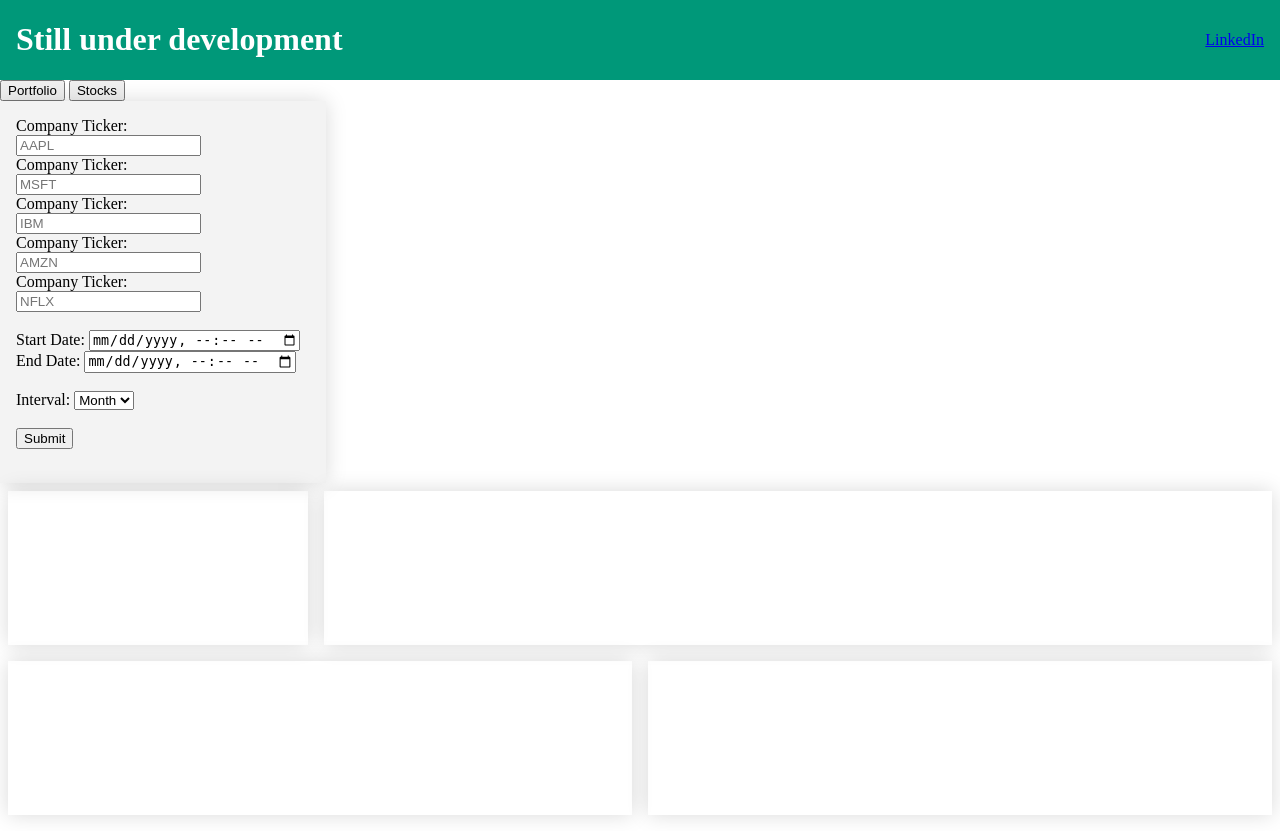
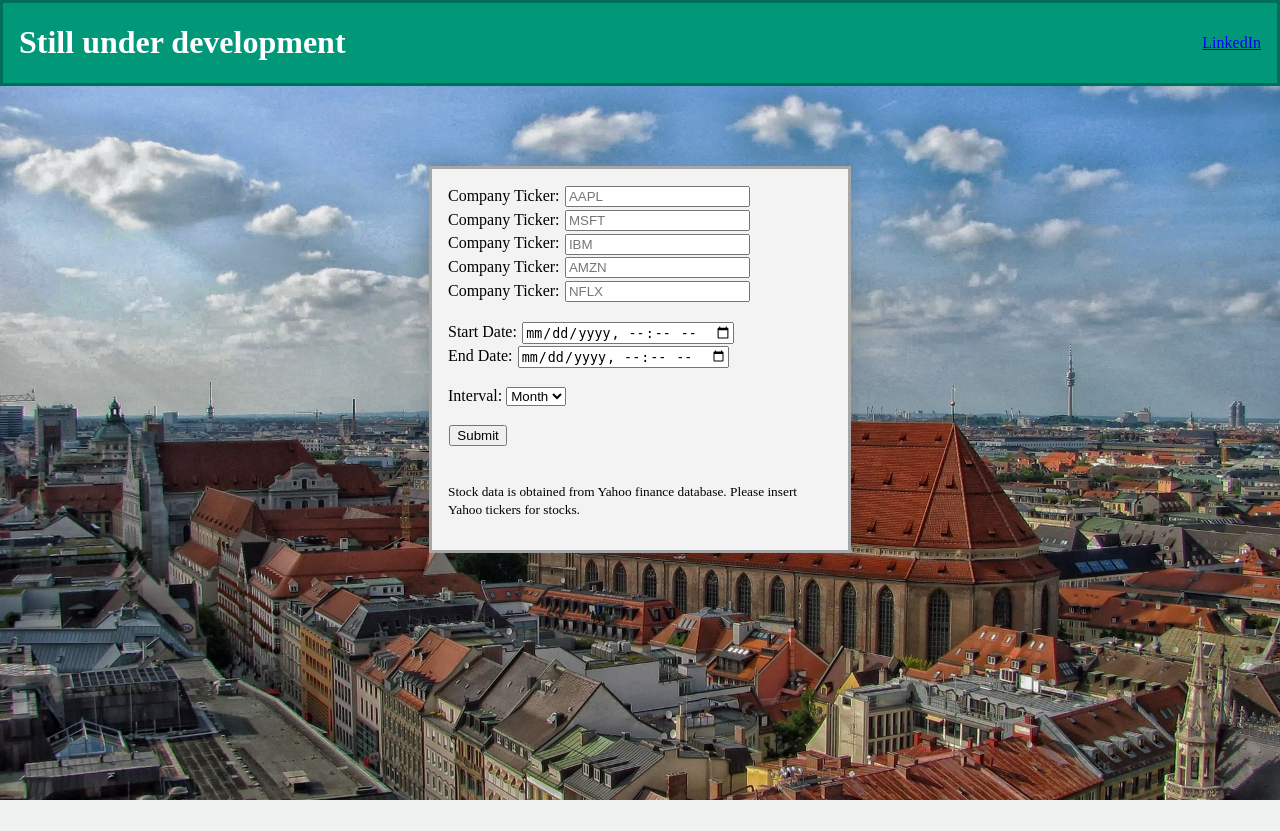
Before and after one commit to jessekeranen/webApp, a Flask app: page / in a window 1280 px wide. After the commit the page ends 800 px from the top, so only its background shows below. Run offline with Flask 2, Linux system fonts and the light colour scheme; a map, chart or similar area stays blank; some libraries are stand-ins or nearby versions.

Commit message:
Layout improvements

```diff
--- a/app.py
+++ b/app.py
@@ -7,7 +7,7 @@ app.secret_key = "jesse"
 
 @app.route('/')
 def hello():
-    return render_template("index.html")
+    return render_template("start_page.html")
 
 
 @app.route("/echo", methods=['POST', 'GET'])
@@ -19,7 +19,6 @@ def calculate():
     interval = str(request.form["interval"])
 
     df, labels, prices, tickers, rand, color, eff_frontier, weights, info, yearly_returns, year_dates, target_returns = logic.getdata(names, interval)
-    flash("You chose: " + str(tickers) + " from" + start + " to " + end + " with interval of " + interval)
 
     return render_template("index.html", tables1=[df.tail(10).to_html(index=False, index_names=False)],
                            tables2=[info.to_html()], labels=labels, values=prices, names=tickers, rand=rand,
--- a/static/css/main.css
+++ b/static/css/main.css
@@ -1,5 +1,16 @@
 body {
     margin: 0 0 0 0;
+}
+
+.body {
+    margin: 0 0 0 0;
+    background-image: url("../pictures/munich-391354_1920.jpeg");
+    background-repeat: no-repeat;
+    background-size: cover;
+}
+
+input {
+    margin: 0.1em;
 }
 
 .whole {
@@ -14,11 +25,24 @@ body {
     background-color: #f3f3f3;
     padding: 1em;
     box-shadow: 0 0 20px rgba(0, 0, 0, 0.15);
-    margin-right: 1em;
+    margin: 0.5em 0.5em 0 0.5em;
+    min-width: 30%;
+    float: left;
+}
+
+.choices_start_page {
+    background-color: #f3f3f3;
+    border: solid #a6a6a6;
+    padding: 1em;
+    box-shadow: 0 0 20px rgba(0, 0, 0, 0.15);
+    margin: auto;
+    margin-top: 5em;
+    max-width: 30%;
 }
 
 .table2 {
-    width: 75%;
+    width:100%;
+    margin: 0.5em 0.5em 0 0.5em;
 }
 
 .chart1 {
@@ -61,6 +85,7 @@ body {
 .head {
     display: flex;
     background-color: #009879;
+    border: solid #006e58;
 }
 
 .header{
@@ -71,6 +96,10 @@ body {
     margin-left: auto;
     align-self: center;
     padding-right: 1em;
+}
+
+button {
+    margin: 1em 1em 1em 1em;
 }
 
 table {
@@ -114,6 +143,32 @@ table tbody tr.active-row {
     color: #009879;
 }
 
+.tab {
+  overflow: hidden;
+  border: 1px solid #ccc;
+  background-color: #f1f1f1;
+}
+
+.tab button {
+  background-color: inherit;
+  float: left;
+  border: none;
+  outline: none;
+  cursor: pointer;
+  padding: 14px 16px;
+  transition: 0.3s;
+}
+
+/* Change background color of buttons on hover */
+.tab button:hover {
+  background-color: #ddd;
+}
+
+/* Create an active/current tablink class */
+.tab button.active {
+  background-color: #ccc;
+}
+
 .tabcontent {
   animation: fadeEffect 1s;
 }
--- a/templates/index.html
+++ b/templates/index.html
@@ -4,7 +4,7 @@
     <meta charset="UTF-8">
     <link rel="stylesheet" href="{{ url_for('static', filename='css/main.css') }}">
     <title>Portfolio</title>
-    <link rel="shortcut icon" href="/favicon.png" type="image/png">
+    <link rel="shortcut icon" href="/pictures/favicon.png" type="image/png">
     <script src='https://cdn.plot.ly/plotly-latest.min.js'></script>
 </head>
 <body>
@@ -19,8 +19,8 @@
     </div>
 </header>
 <div class="tab">
-    <button class="tablinks" onclick="openCity(event, 'portfolio')">Portfolio</button>
-    <button class="tablinks" onclick="openCity(event, 'stocks')">Stocks</button>
+    <button class="tablinks" id="defaultOpen" onclick="openCity(event, 'portfolio')">Portfolio</button>
+    <button class="tablinks" onclick="openCity(event, 'stock')">Stock</button>
 </div>
 <div>
     <div class="flex">
@@ -49,10 +49,6 @@
             </select><br><br>
 
             <input type="submit" value="Submit"><br><br>
-
-            {% for message in get_flashed_messages() %}
-                <p>{{ message }}</p>
-            {% endfor %}
         </form>
         <div class="table2">
             {% for table in tables2 %}
@@ -71,7 +67,7 @@
             <canvas id="pie-chart"></canvas>
         </div>
         <div class="bar">
-            <div id="bar-chart"></div>
+            <canvas id="bar-chart"></canvas>
         </div>
     </div>
     <div class="chart2">
@@ -83,10 +79,8 @@
         </div>
     </div>
 </div>
-<div id="stocks" class="tabcontent">
-    <div class="line">
-        <div id="firstChart"></div>
-    </div>
+<div id="stock" class="tabcontent">
+        <div class="line" id="firstChart"></div>
 </div>
 <div class="whole">
     <div>
@@ -96,6 +90,8 @@
     </div>
 </div>
 <script>
+    document.getElementById("defaultOpen").click();
+
     var array = {{ values | safe }};
     var names = {{ names | safe }};
     var allocation = {{ allocations | safe }};
@@ -109,45 +105,30 @@
     var barChartData = Array();
     var barChartLabels = Array();
     var barChartColors = Array();
+    var barChartBorderColors = Array();
 
     for (let i = 0; i < profits.length; i++) {
         barChartData[i] = profits[i];
         barChartLabels[i] = year_dates[i];
         barChartColors[i] = color(profits[i])[0];
+        barChartBorderColors[i] = color(profits[i])[1];
     }
 
-    const ctx5 = document.getElementById('bar-chart');
+    const ctx5 = document.getElementById('bar-chart').getContext("2d");
 
-    var data = [{
-        x: barChartLabels,
-        y: barChartData,
-        width: 0.5,
-        marker: {
-            color: barChartColors,
-            line: {
-                width: 1.5
-            }
+    new Chart(ctx5, {
+        type: "bar",
+        data: {
+            labels: barChartLabels,
+            datasets: [{
+                label: 'Portfolio yearly return',
+                backgroundColor: barChartColors,
+                borderColor: barChartBorderColors,
+                borderWidth: 2,
+                data: barChartData
+            }]
         },
-        type: "bar"
-    }];
-
-    var layout = {
-        title: 'Historical yearly returns of the portfolio',
-        yaxis: {
-            autorange: true,
-            title: {
-                text: 'Return'
-            }
-        },
-        xaxis: {
-            title: {
-              text: 'Year'
-            }
-
-        }
-    }
-
-    Plotly.newPlot(ctx5, data, layout);
+    });
 
     var lineChartData = [];
 
@@ -162,13 +143,18 @@
 
     const ctx = document.getElementById('firstChart');
     var layout2 = {
+        autosize: true,
+        pan: true,
         title: 'Line chart of stock prices within portfolio',
         yaxis: {
             type: 'log',
+            dtick: 1,
+            autorange: true
+        },
+        xaxis: {
             autorange: true
         }
     }
-
     Plotly.newPlot(ctx, lineChartData, layout2);
 
     const ctx2 = document.getElementById('secondChart').getContext("2d");
@@ -289,7 +275,7 @@
 
     function color(ret) {
         if (ret < 0) return ['rgba(200, 0, 0, 0.3)', 'rgba(200, 0, 0)']
-        else return ['rgba(37, 65, 23, 0.3)', 'rgba(37, 65, 23)']
+        else return ['rgba(27, 207, 36, 0.3)', 'rgba(27, 207, 36)']
     }
 
     function openCity(evt, cityName) {
--- /dev/null
+++ b/templates/start_page.html
@@ -0,0 +1,56 @@
+<!DOCTYPE html>
+<html>
+<head>
+    <meta charset="UTF-8">
+    <link rel="stylesheet" href="{{ url_for('static', filename='css/main.css') }}">
+    <title>Portfolio</title>
+    <link rel="shortcut icon" href="/pictures/favicon.png" type="image/png">
+    <script src='https://cdn.plot.ly/plotly-latest.min.js'></script>
+</head>
+<body class="body">
+<header>
+    <div class="head">
+        <div class="header">
+            <h1>Still under development</h1>
+        </div>
+        <div class="link">
+            <a href="https://www.linkedin.com/in/jesse-ker%C3%A4nen-4737a8159/">LinkedIn</a>
+        </div>
+    </div>
+</header>
+<div>
+    <div class="flex">
+        <form class="choices_start_page" action="/echo" method="post">
+            <label for="name1">Company Ticker:</label>
+            <input type="text" id="name1" placeholder="AAPL" name="name1"><br>
+            <label for="name2">Company Ticker:</label>
+            <input type="text" id="name2" placeholder="MSFT" name="name2"><br>
+            <label for="name3">Company Ticker:</label>
+            <input type="text" id="name3" placeholder="IBM" name="name3"><br>
+            <label for="name4">Company Ticker:</label>
+            <input type="text" id="name4" placeholder="AMZN" name="name4"><br>
+            <label for="name5">Company Ticker:</label>
+            <input type="text" id="name5" placeholder="NFLX" name="name5"><br><br>
+            <label for="start">Start Date:</label>
+            <input type="datetime-local" id="start" name="start"><br>
+            <label for="end">End Date:</label>
+            <input type="datetime-local" id="end" name="end"><br><br>
+
+            <label for="interval">Interval:</label>
+            <select name="interval" id="interval">
+                <option value="1mo">Month</option>
+                <option value="1wk">Week</option>
+                <option value="1d">Day</option>
+                <option value="1h">Hour</option>
+            </select><br><br>
+
+            <input type="submit" value="Submit"><br><br>
+                        <p><small>
+                            Stock data is obtained from Yahoo finance database. Please insert Yahoo tickers for stocks.
+                        </small>
+                    </p>
+        </form>
+    </div>
+</div>
+</body>
+</html>
```
Also changed, not shown: logic.py (+6 -3 lines), static/pictures/favicon.png (renamed from favicon.png), static/pictures/munich-391354_1920.jpeg (added), 2 other files.
